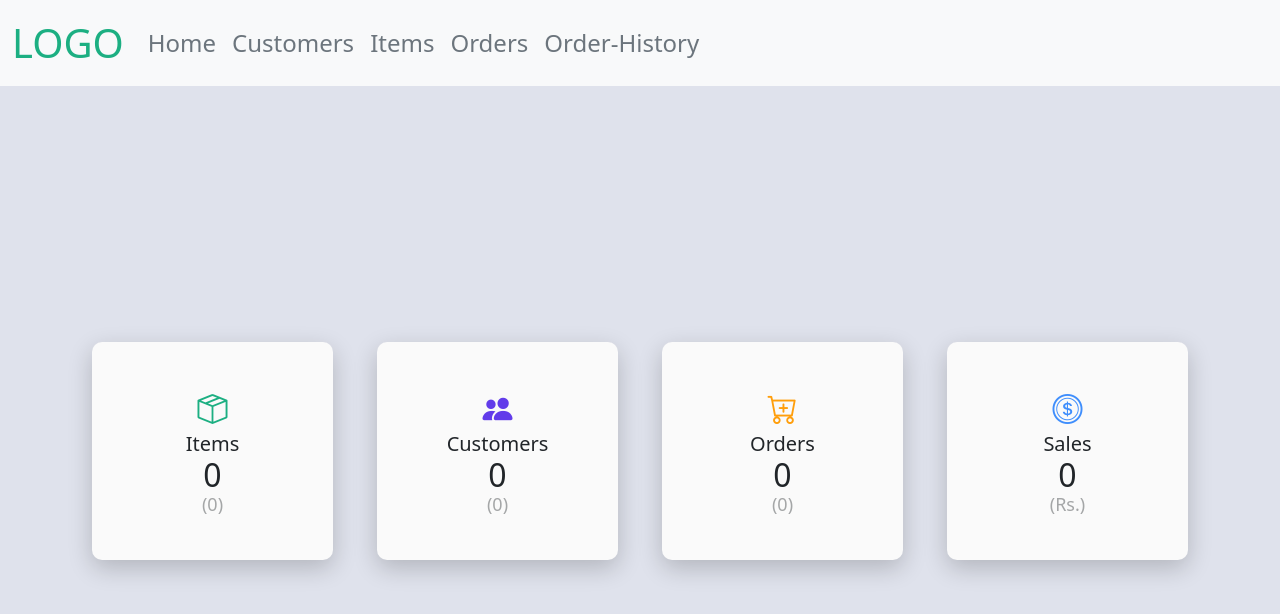
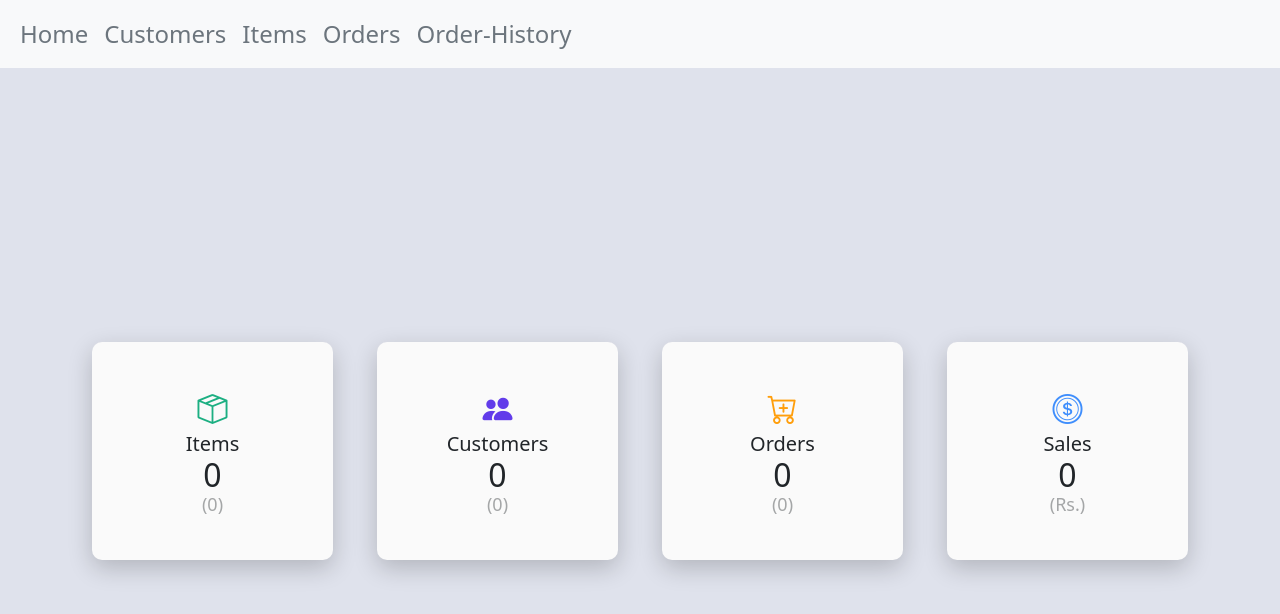
Before and after one commit to NIshaWickramasinghe/POS_System_03, a plain HTML site: page index.html in a window 1280 px wide. Drawn offline with nearby package versions, Linux system fonts and the light colour scheme; some packages are replaced by stand-ins of ours; a script that the page names is missing.

Commit message:
done pos

```diff
--- a/index.html
+++ b/index.html
@@ -22,7 +22,6 @@
 
 <nav class="navbar navbar-expand-lg nav_bar">
     <div class="container-fluid">
-        <a id="logo" class="navbar-brand logo" href="#">LOGO</a>
         <button class="navbar-toggler" type="button" data-bs-toggle="collapse" data-bs-target="#navbarSupportedContent"
                 aria-controls="navbarSupportedContent" aria-expanded="false" aria-label="Toggle navigation">
             <span class="navbar-toggler-icon"></span>
```
